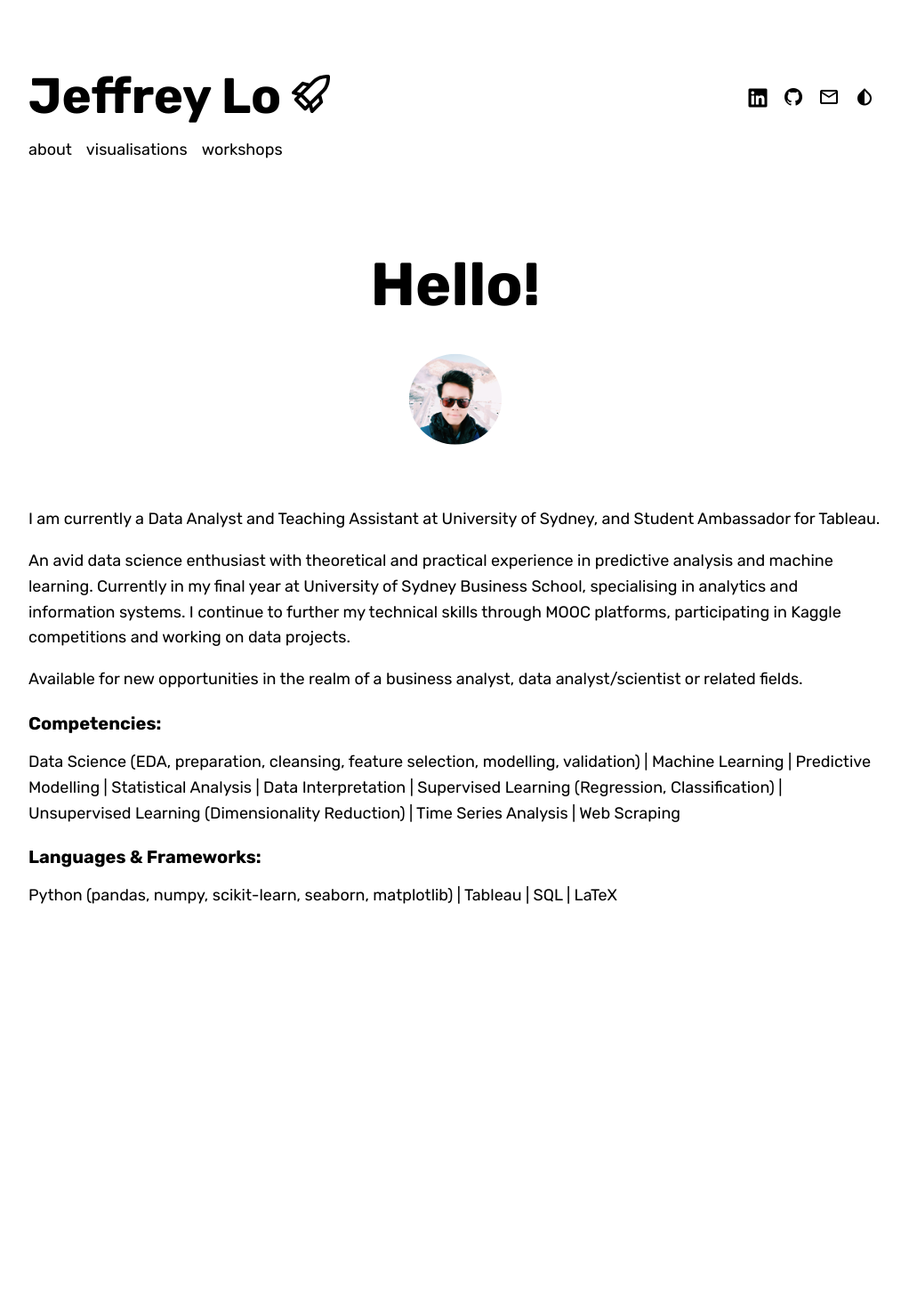
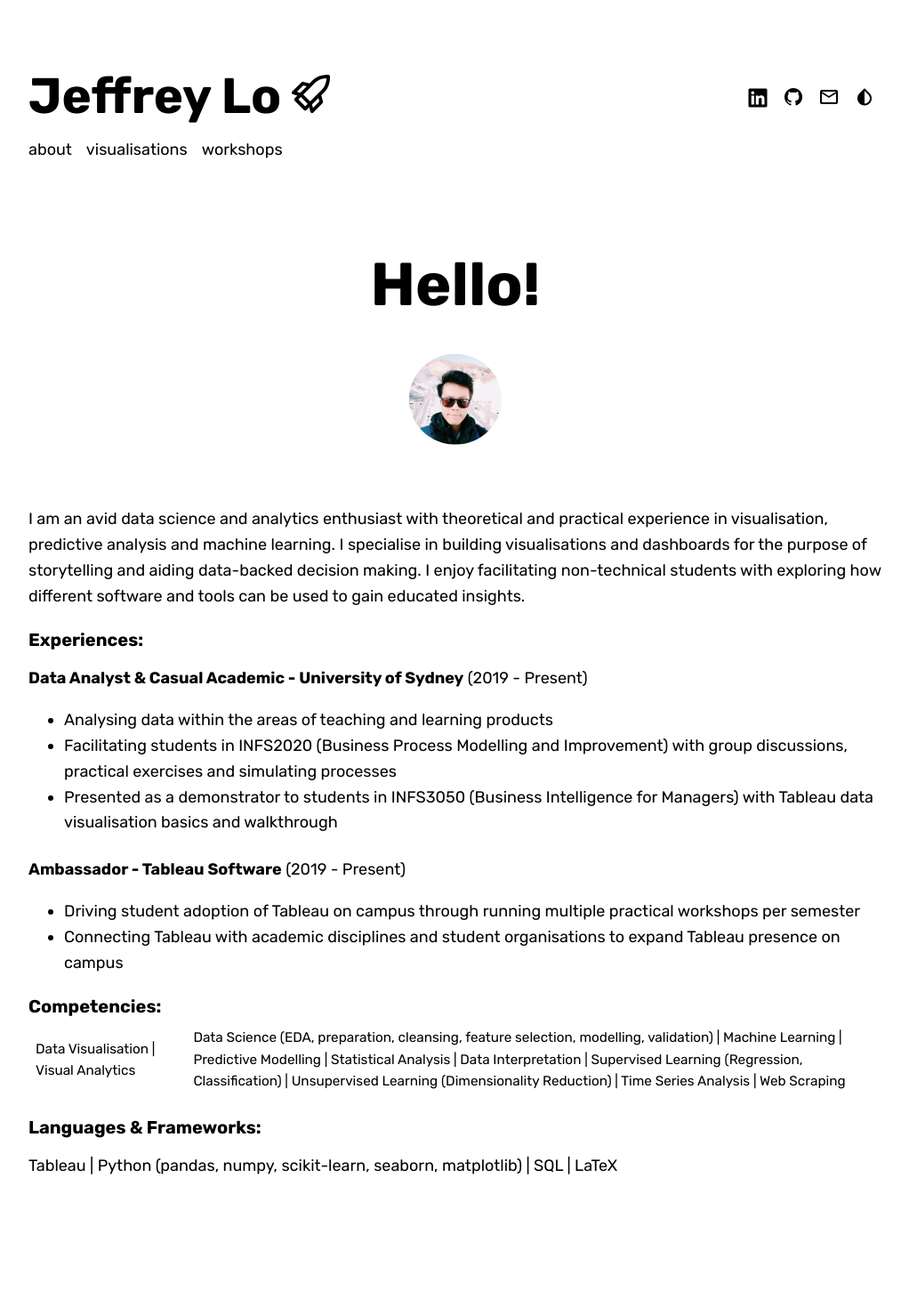
Before and after one commit to jeffreycklo/jeffreycklo.github.io, a Jekyll site: the page built from about.md, in a window 1280 px wide. Shown: the whole page at 89% size, without its empty margins (128-1150 px from the left). Built offline with Jekyll 4.4.1, drawn with Linux system fonts in a browser that asks for light colours; nearby versions of some CDN libraries; some web fonts are replaced; before the commit the page ends 1165 px from its top, so only the background shows below that.

Commit message:
Update about.md
Updated

```diff
--- a/about.md
+++ b/about.md
@@ -19,18 +19,27 @@ redirect_from: "/"
 
 {% include page/title.html title=page.title subtitle=page_subtitle %}
 
-I am currently a Data Analyst and Teaching Assistant at University of Sydney, and Student Ambassador for Tableau.
+I am an avid data science and analytics enthusiast with theoretical and practical experience in visualisation, predictive analysis and machine learning. I specialise in building visualisations and dashboards for the purpose of storytelling and aiding data-backed decision making. I enjoy facilitating non-technical students with exploring how different software and tools can be used to gain educated insights.
 
-An avid data science enthusiast with theoretical and practical experience in predictive analysis and machine learning. Currently in my final year at University of Sydney Business School, specialising in analytics and information systems. I continue to further my technical skills through MOOC platforms, participating in Kaggle competitions and working on data projects.
+### Experiences:
 
-Available for new opportunities in the realm of a business analyst, data analyst/scientist or related fields.
+**Data Analyst & Casual Academic - University of Sydney** (2019 - Present)
+
+- Analysing data within the areas of teaching and learning products
+- Facilitating students in INFS2020 (Business Process Modelling and Improvement) with group discussions, practical exercises and simulating processes
+- Presented as a demonstrator to students in INFS3050 (Business Intelligence for Managers) with Tableau data visualisation basics and walkthrough
+
+**Ambassador - Tableau Software** (2019 - Present)
+
+- Driving student adoption of Tableau on campus through running multiple practical workshops per semester
+- Connecting Tableau with academic disciplines and student organisations to expand Tableau presence on campus
 
 ### Competencies:
 
-Data Science (EDA, preparation, cleansing, feature selection, modelling, validation) \| Machine Learning \| Predictive Modelling \| Statistical Analysis \| Data Interpretation \| Supervised Learning (Regression, Classification) \| Unsupervised Learning (Dimensionality Reduction) \| Time Series Analysis \| Web Scraping
+Data Visualisation \| Visual Analytics || Data Science (EDA, preparation, cleansing, feature selection, modelling, validation) \| Machine Learning \| Predictive Modelling \| Statistical Analysis \| Data Interpretation \| Supervised Learning (Regression, Classification) \| Unsupervised Learning (Dimensionality Reduction) \| Time Series Analysis \| Web Scraping
 
 ### Languages & Frameworks:
 
-Python (pandas, numpy, scikit-learn, seaborn, matplotlib) \| Tableau \| SQL \| LaTeX
+Tableau \| Python (pandas, numpy, scikit-learn, seaborn, matplotlib) \| SQL \| LaTeX
 
 </div>
```
